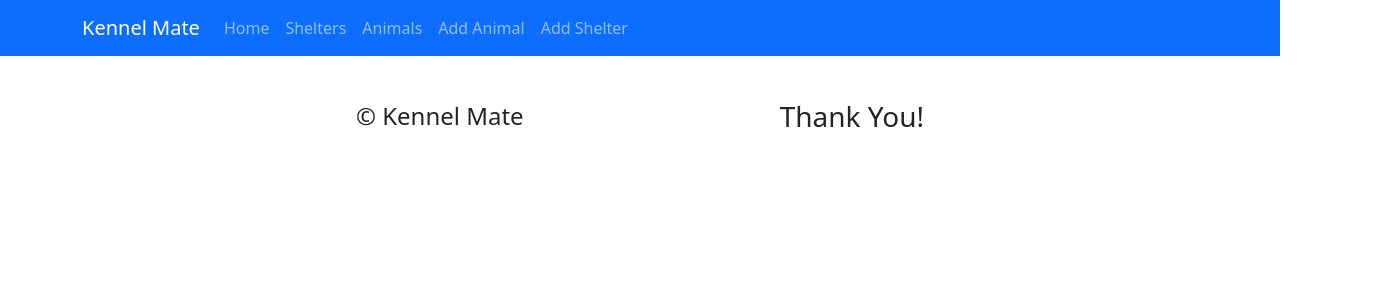
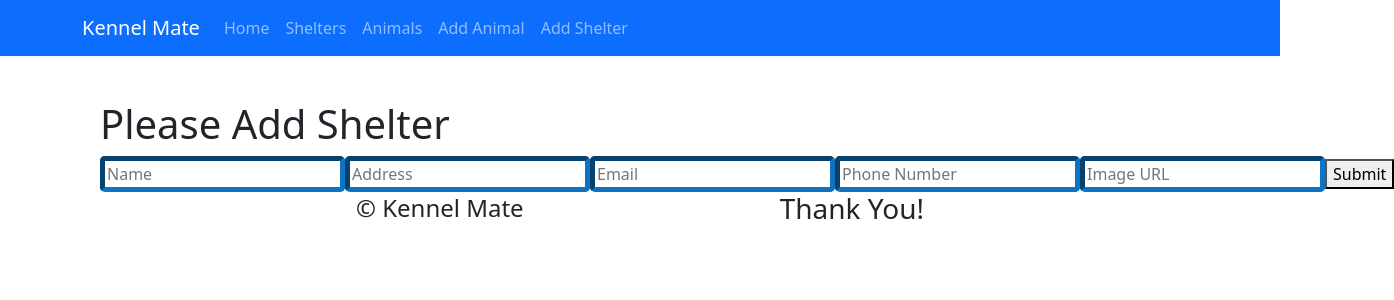
Before and after one commit to Jdoud1993/Phase-3-Kennel-Mate-Front-End, a React (Create React App) app: page /ShelterForm in a window 1280 px wide. Shown: the top 300 px of the page, 1394 px wide, since content can reach past the window. Built offline with nearby package versions, Linux system fonts and the light colour scheme; no server answers.

Commit message:
completed add shelter

```diff
--- a/src/Components/AnimalForm.js
+++ b/src/Components/AnimalForm.js
@@ -53,7 +53,7 @@ function AnimalForm({onAddAnimal, shelters}) {
 
     return(
         <div>
-            <h1 id="add-title">Please Add Animal</h1>
+            <h1 className="add-title">Please Add Animal</h1>
             <form id="addAnimal" onSubmit={handleSubmit}>
                 <input
                 type="text"
--- a/src/Components/App.js
+++ b/src/Components/App.js
@@ -43,6 +43,10 @@ function handleDeleteAnimal(deletedAnimal) {
   setAnimals(updatedAnimals)
 }
 
+function handleAddShelter(newShelter) {
+  setShelters(...shelters, newShelter)
+}
+
   return (
     <div id="body">
       <div>
@@ -66,7 +70,7 @@ function handleDeleteAnimal(deletedAnimal) {
             <AnimalForm onAddAnimal={handleAddAnimal} shelters={shelters}/>
           </Route>
           <Route exact path ="/ShelterForm">
-            <ShelterForm />
+            <ShelterForm onAddShelter={handleAddShelter} />
           </Route>
         </Switch>
       </div>
--- a/src/Components/BlueNavbar.js
+++ b/src/Components/BlueNavbar.js
@@ -12,7 +12,7 @@ function BlueNavBar() {
             <Nav.Link href="/Shelters">Shelters</Nav.Link>
             <Nav.Link href="/Animals">Animals</Nav.Link>
             <Nav.Link href="/AnimalForm">Add Animal</Nav.Link>
-            <Nav.Link href="/ShelterFrom">Add Shelter</Nav.Link>
+            <Nav.Link href="/ShelterForm">Add Shelter</Nav.Link>
           </Nav>
         </Container>
       </Navbar>
--- a/src/Components/ShelterForm.js
+++ b/src/Components/ShelterForm.js
@@ -1,7 +1,90 @@
-import React from "react";
+import React, {useState} from "react";
 
-function ShelterForm () {
+function ShelterForm ({onAddShelter}) {
+    const [formData, setFormData] = useState({
+        name:"",
+        address:"",
+        email:"",
+        phone:"",
+        image:"",
+    })
 
+    function handleSubmit (e) {
+        e.preventDefault();
+        if(formData.name ==="" || formData.address === "" || formData.email === "" || formData.phone === "" || formData.image === "") {
+            return window.alert("Please fill in all fields below!")
+        }
+        window.alert("Shelter added!")
+        fetch("http://localhost:9292/shelters", {
+            method: "POST",
+            headers: {
+                "Content-Type": "application/json",
+            },
+            body: JSON.stringify(formData)
+        })
+        .then(res => res.json())
+        .then(newShelter => onAddShelter(newShelter))
+        setFormData({
+            name:"",
+            address:"",
+            email:"",
+            phone:"",
+            image:"",
+        })
+    }
+    function handleChange(e) {
+        const name = e.target.name;
+        const value = e.target.value;
+
+        setFormData({
+            ...formData,
+            [name]: value,
+        });
+    }
+
+    return(
+        <div>
+            <h1 className="add-title">Please Add Shelter</h1>
+            <form id="addShelter" onSubmit={handleSubmit}>
+                <input
+                    type="text"
+                    name="name"
+                    onChange={handleChange}
+                    value={formData.name}
+                    placeholder="Name"
+                />
+                <input
+                    type="text"
+                    name="address"
+                    onChange={handleChange}
+                    value={formData.address}
+                    placeholder="Address"
+                />
+                <input
+                    type="text"
+                    name="email"
+                    onChange={handleChange}
+                    value={formData.email}
+                    placeholder="Email"
+                />
+                <input
+                    type="text"
+                    name="phone"
+                    onChange={handleChange}
+                    value={formData.phone}
+                    placeholder="Phone Number"
+                />
+                <input
+                    type="text"
+                    name="image"
+                    onChange={handleChange}
+                    value={formData.image}
+                    placeholder="Image URL"
+                />
+                <button id="submit" type="submit">Submit</button>
+            </form>
+        </div>
+    )
 }
 
 export default ShelterForm
--- a/src/index.css
+++ b/src/index.css
@@ -56,6 +56,12 @@
     justify-content: space-evenly;
 }
 
+#addShelter {
+    display: flex;
+    align-items: center;
+    justify-content: space-evenly;
+}
+
 #add-title {
     margin-bottom: 100px;
 }
```
